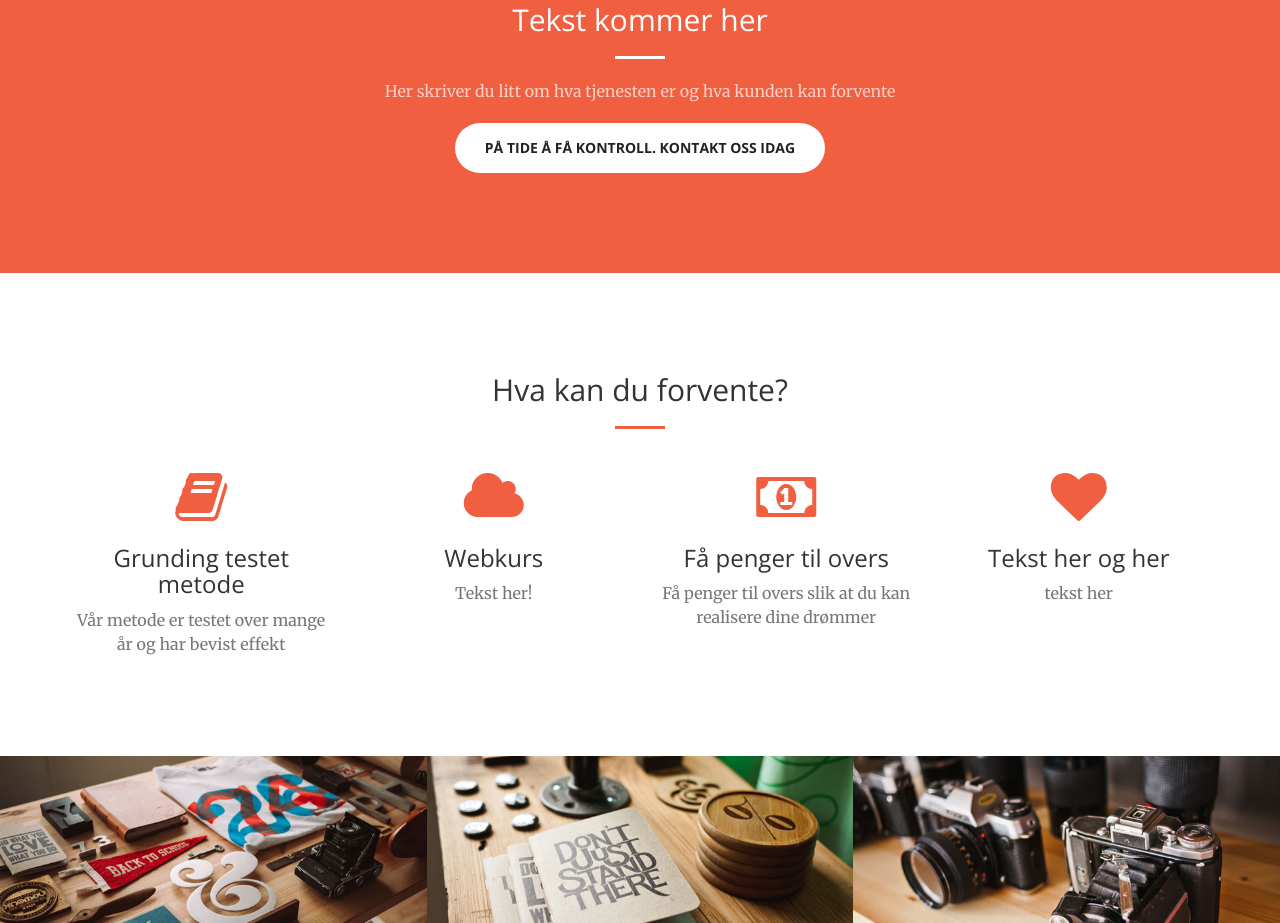
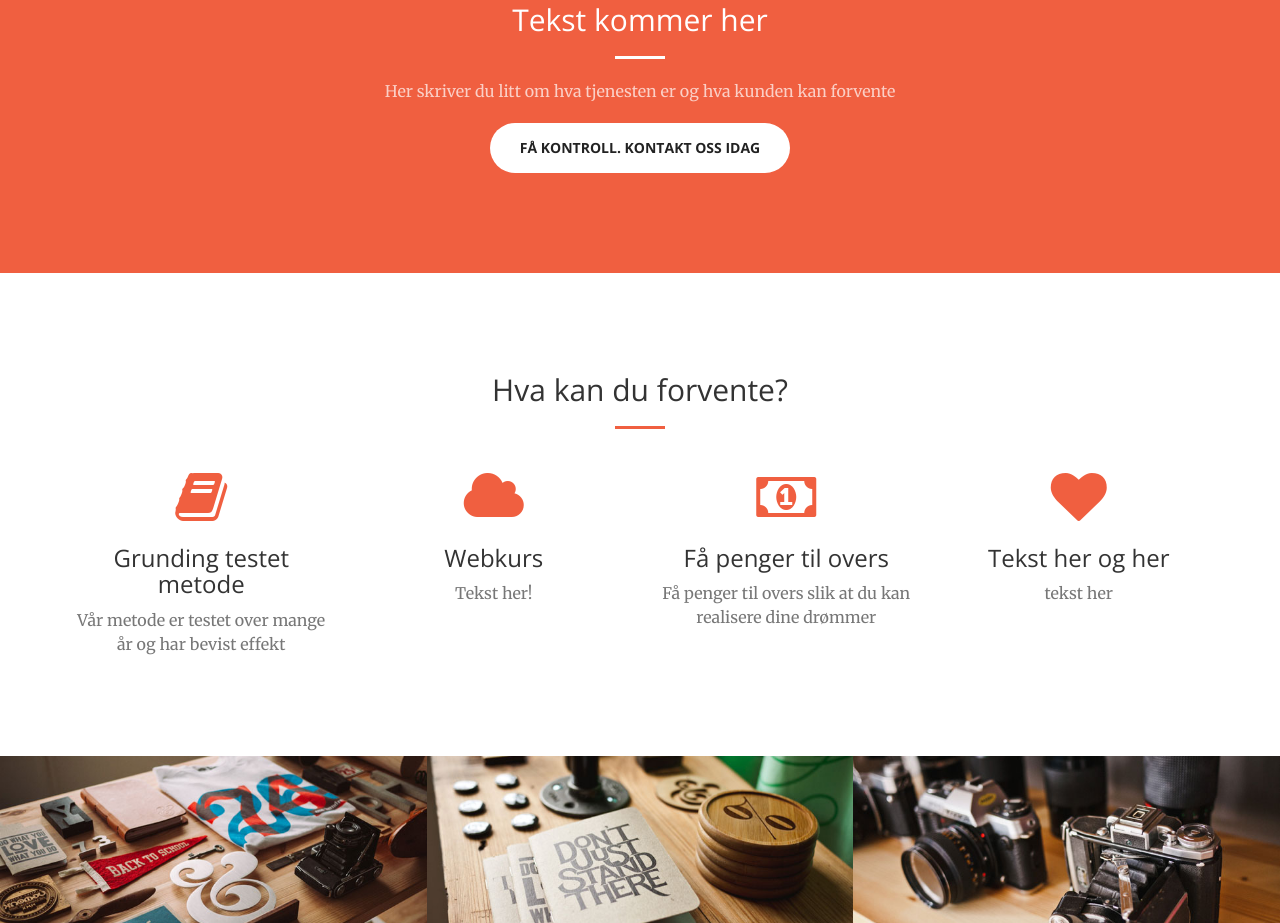
Before and after one commit to dgooglr/jesperbh, a website: page index.html in a window 1280 px wide. Shown: the part 897-1820 px from the top of the page. Drawn offline with nearby package versions, Linux system fonts and the light colour scheme.

Commit message:
oppdatering

```diff
--- a/index.html
+++ b/index.html
@@ -89,7 +89,7 @@
                <h2 class="section-heading">Tekst kommer her</h2>
                <hr class="light">
                <p class="text-faded">Her skriver du litt om hva tjenesten er og hva kunden kan forvente</p>
-               <a href="#contact" class="page-scroll btn btn-default btn-xl">På tide å få kontroll. Kontakt oss idag</a>
+               <a href="#contact" class="page-scroll btn btn-default btn-xl">Få kontroll. Kontakt oss idag</a>
             </div>
          </div>
       </div>
```
